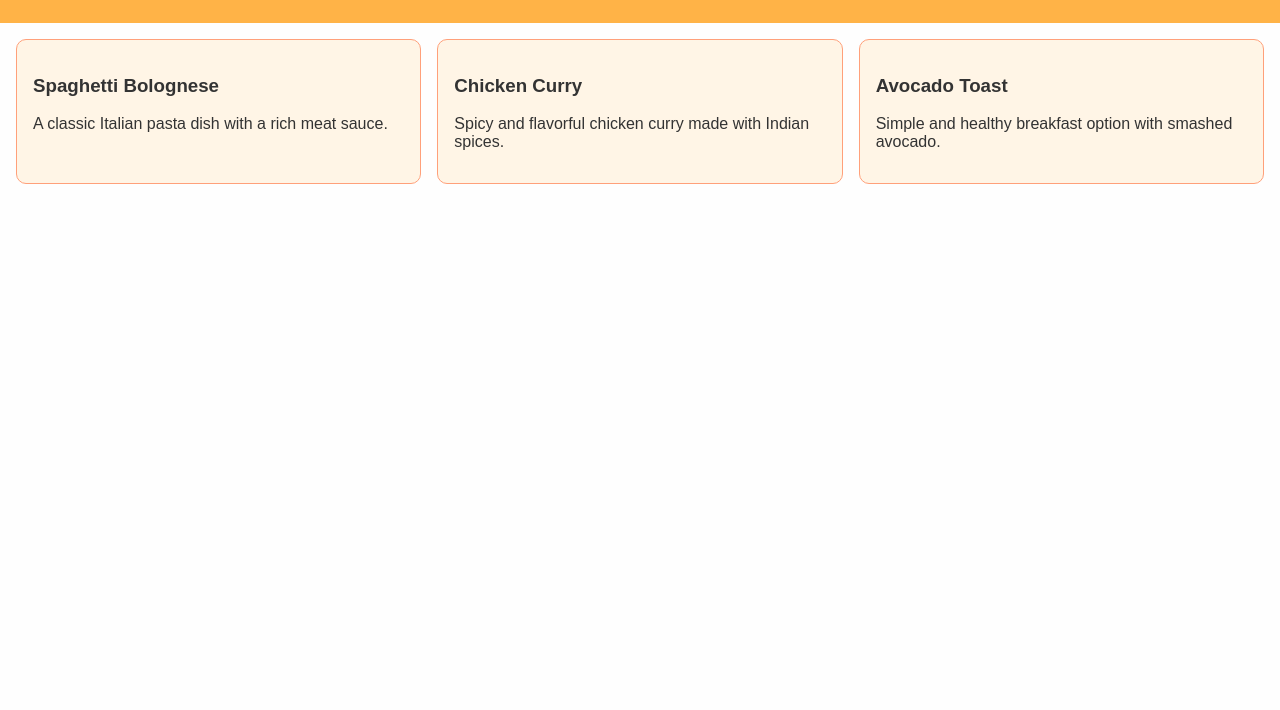
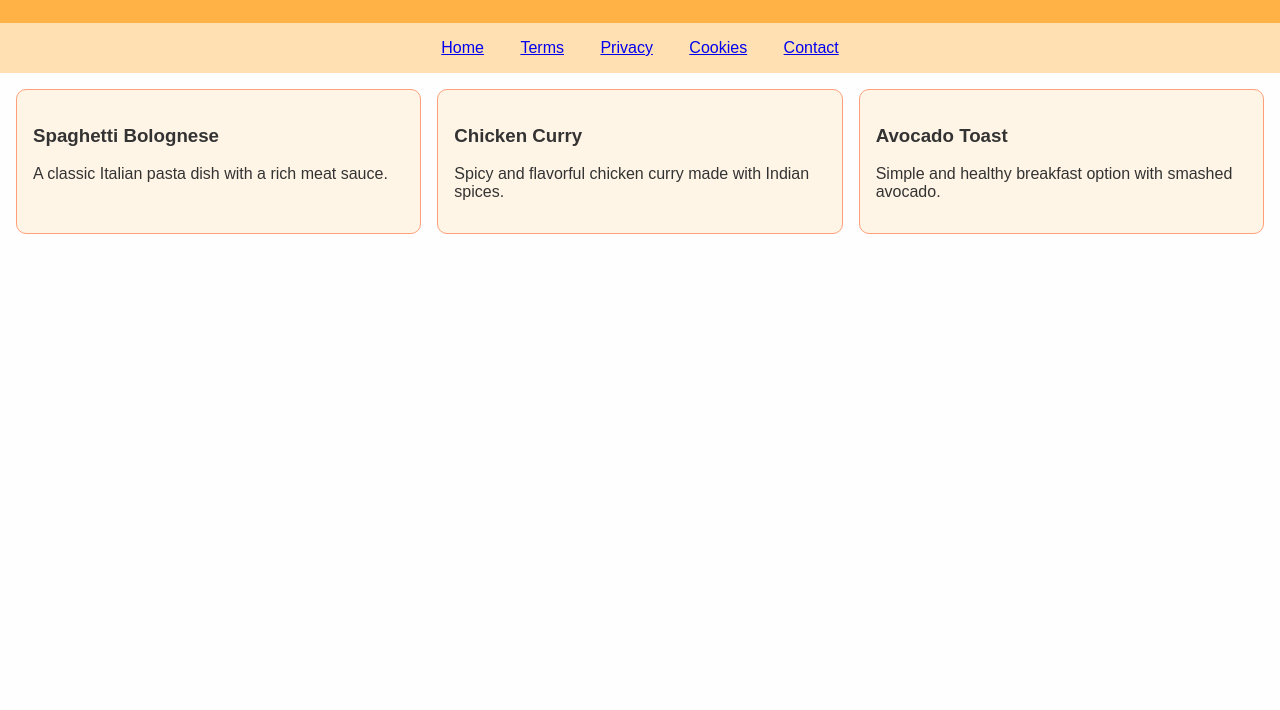
Before and after one commit to anilkumar784/recip, a plain HTML site: page index.html in a window 1280 px wide. Shown: the part 90-800 px from the top of the page. Drawn offline with Linux system fonts and the light colour scheme.

Commit message:
Update index.html

```diff
--- a/index.html
+++ b/index.html
@@ -71,6 +71,13 @@
   <header>
     <h1>🍳 My Recipe Book</h1>
   </header>
+  <nav style="background-color: #ffe0b2; padding: 1em; text-align: center;">
+  <a href="index.html" style="margin: 0 1em;">Home</a>
+  <a href="terms.html" style="margin: 0 1em;">Terms</a>
+  <a href="privacy.html" style="margin: 0 1em;">Privacy</a>
+  <a href="cookies.html" style="margin: 0 1em;">Cookies</a>
+  <a href="contact.html" style="margin: 0 1em;">Contact</a>
+</nav>
 
   <main>
     <div class="recipe-container" id="recipeContainer">
```
